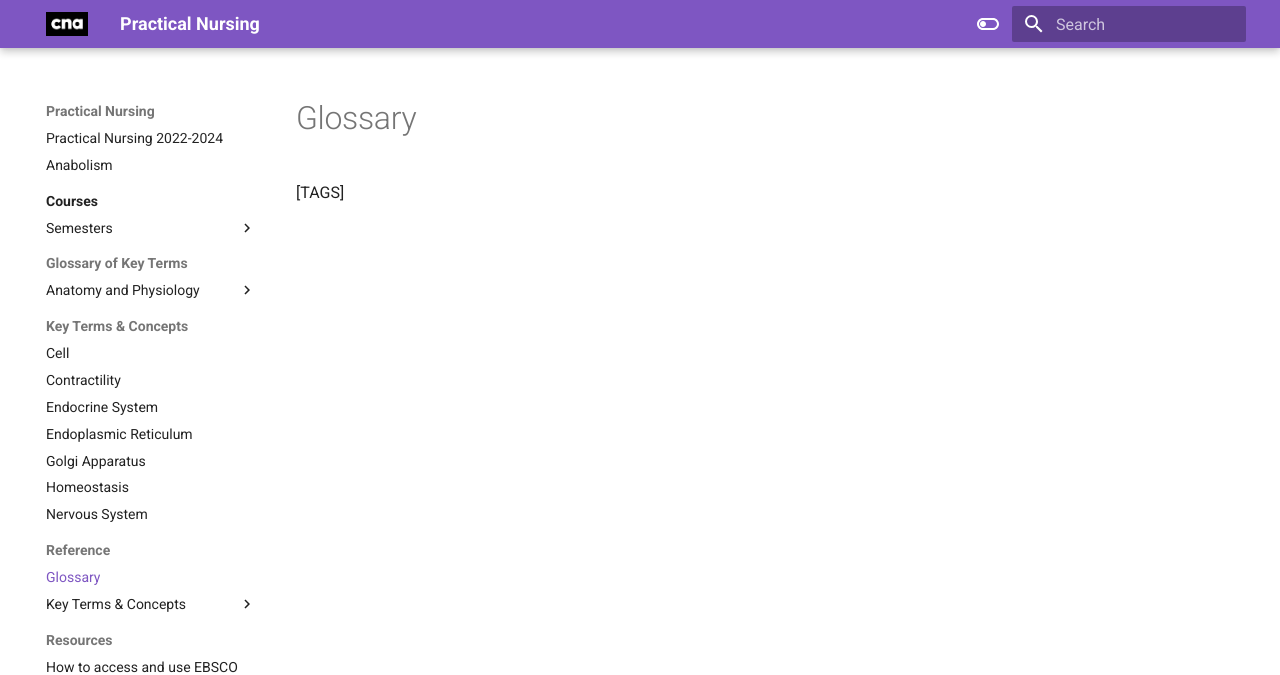
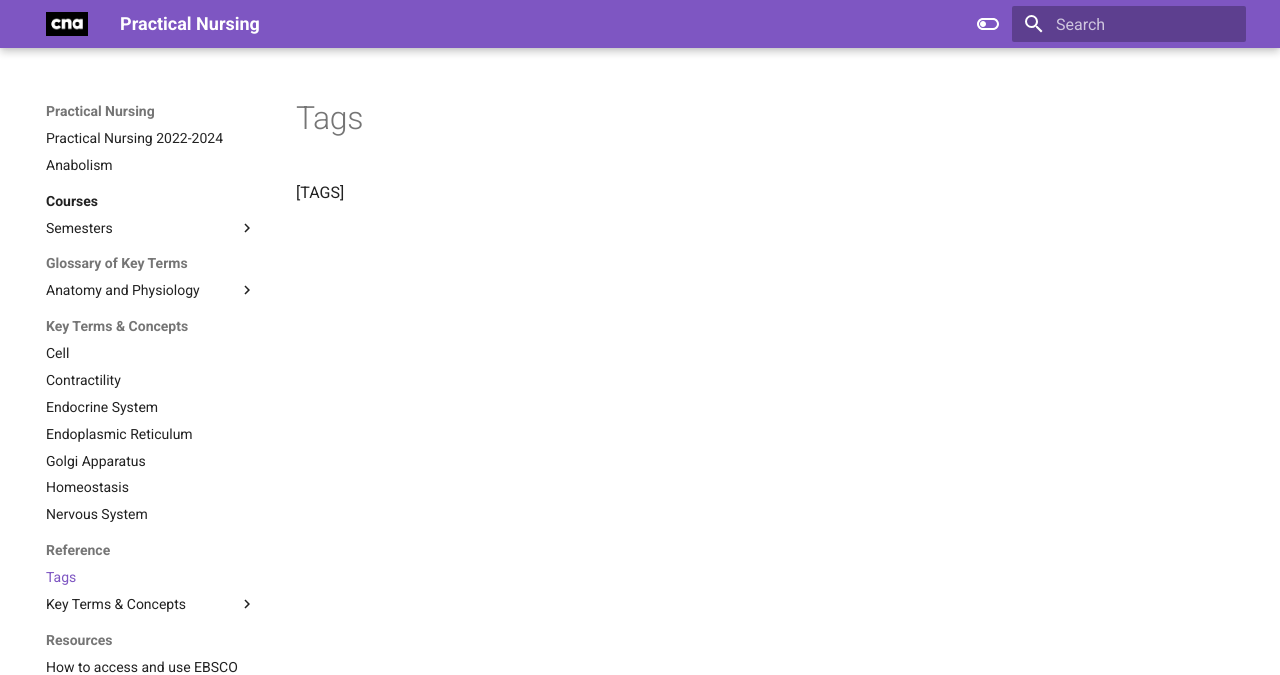
Before and after one commit to practicalnursing/practicalnursing.github.io, an MkDocs documentation site: the page built from docs/Reference/tags.md, in a window 1280 px wide. Shown: the top 675 px of the page. Built offline with MkDocs 1.6.1 and Material for MkDocs 9.7.7, drawn with Linux system fonts in a browser that asks for light colours.

Commit message:
tags test

```diff
--- a/docs/Reference/tags.md
+++ b/docs/Reference/tags.md
@@ -3,6 +3,6 @@
     - footer
 ---
 
-# Glossary
+# Tags
 
 [TAGS]
--- a/mkdocs.yml
+++ b/mkdocs.yml
@@ -54,11 +54,12 @@
       permalink: true
 
 plugins:
+  - tags:
+      tags_file: tags.md
   - search
   - roamlinks
   - mermaid2
-  - tags:
-      tags_file: tags.md
+
 
 
 
```
Also changed, not shown: 1 other file.
